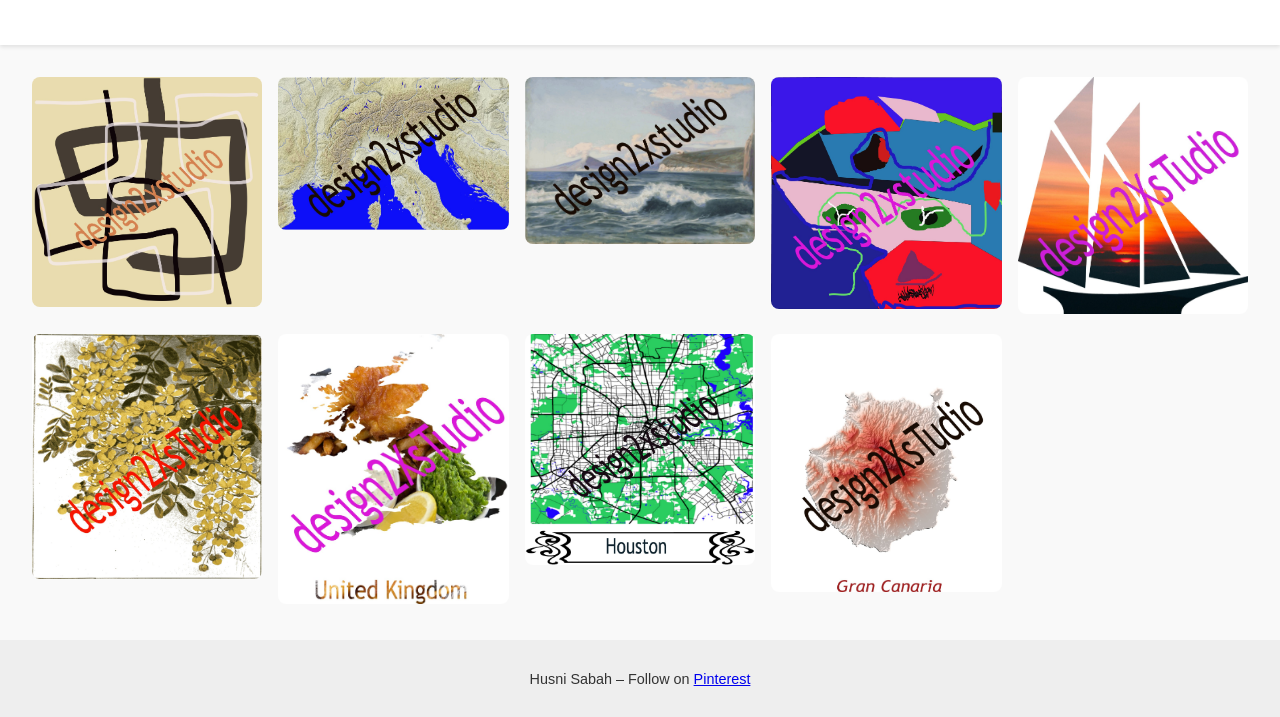
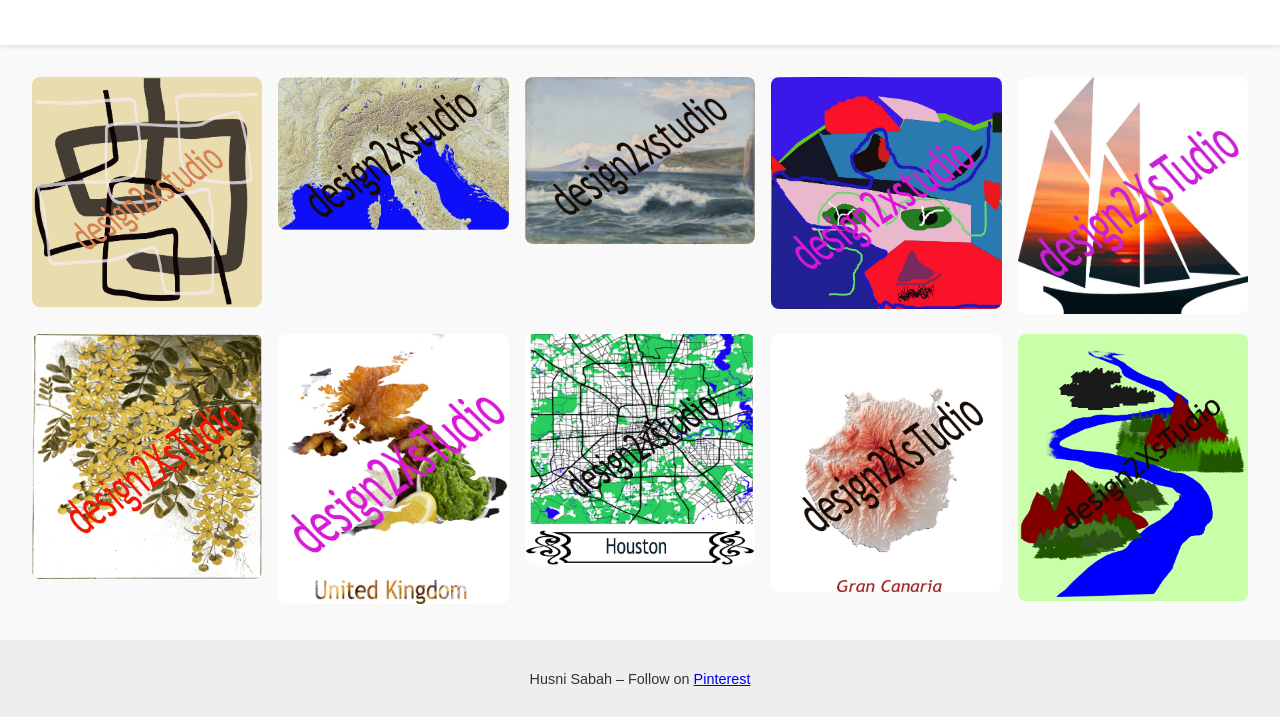
Before and after one commit to sano84/design2xstudio, a plain HTML site: page index.html in a window 1280 px wide. Shown: the part 133-850 px from the top of the page. Drawn offline with Linux system fonts and the light colour scheme.

Commit message:
adding vector art

```diff
--- a/index.html
+++ b/index.html
@@ -61,6 +61,11 @@
       <img src="image/gran_canaria.jpg" alt="Gran Canaria Elevation map - Available on Redbubble" />
     </a>
   </div>
+  <div class="art-item">
+    <a href="https://www.zazzle.com/riverbend_village_and_crimson_peaks_poster-256064657167721717" target="_blank">
+      <img src="image/village.jpg" alt="Mountain village decor - Available on Zazzle"/>
+    </a>
+  </div>
 </main>
 
 <div class="footer">
```
Also changed, not shown: image/village.jpg (added).
